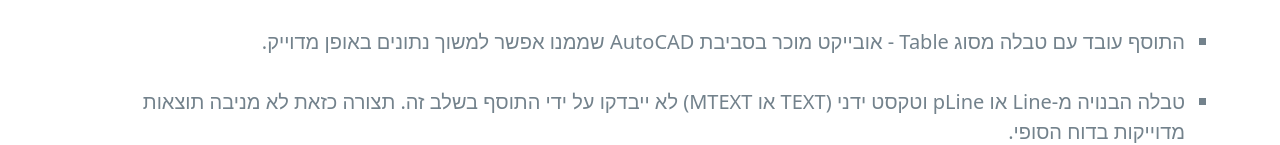
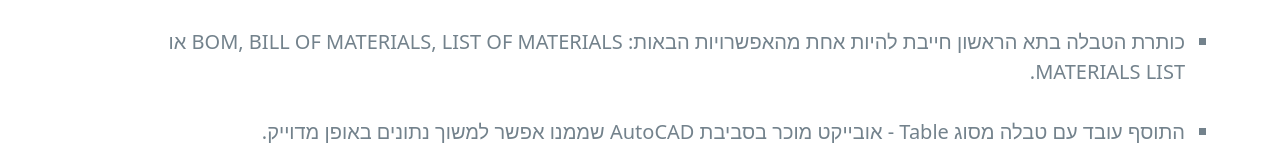
Before and after one commit to ddiatlov/IsoToMTODemoSite, a plain HTML site: page index.html in a window 1280 px wide. Shown: the part 1136-1281 px from the top of the page. Drawn offline with nearby package versions, Linux system fonts and the light colour scheme.

Commit message:
video updated

```diff
--- a/index.html
+++ b/index.html
@@ -28,6 +28,13 @@
               Block ולכן מומלץ לא לחרוג מזה.
             </p>
           </li>
+
+<li>
+            <p>
+              כותרת הטבלה בתא הראשון חייבת להיות אחת מהאפשרויות הבאות: BOM, BILL OF MATERIALS, LIST OF MATERIALS או MATERIALS LIST.
+            </p>
+          </li>
+
           <li>
             <p>
               התוסף עובד עם טבלה מסוג Table - אובייקט מוכר בסביבת AutoCAD שממנו
```
